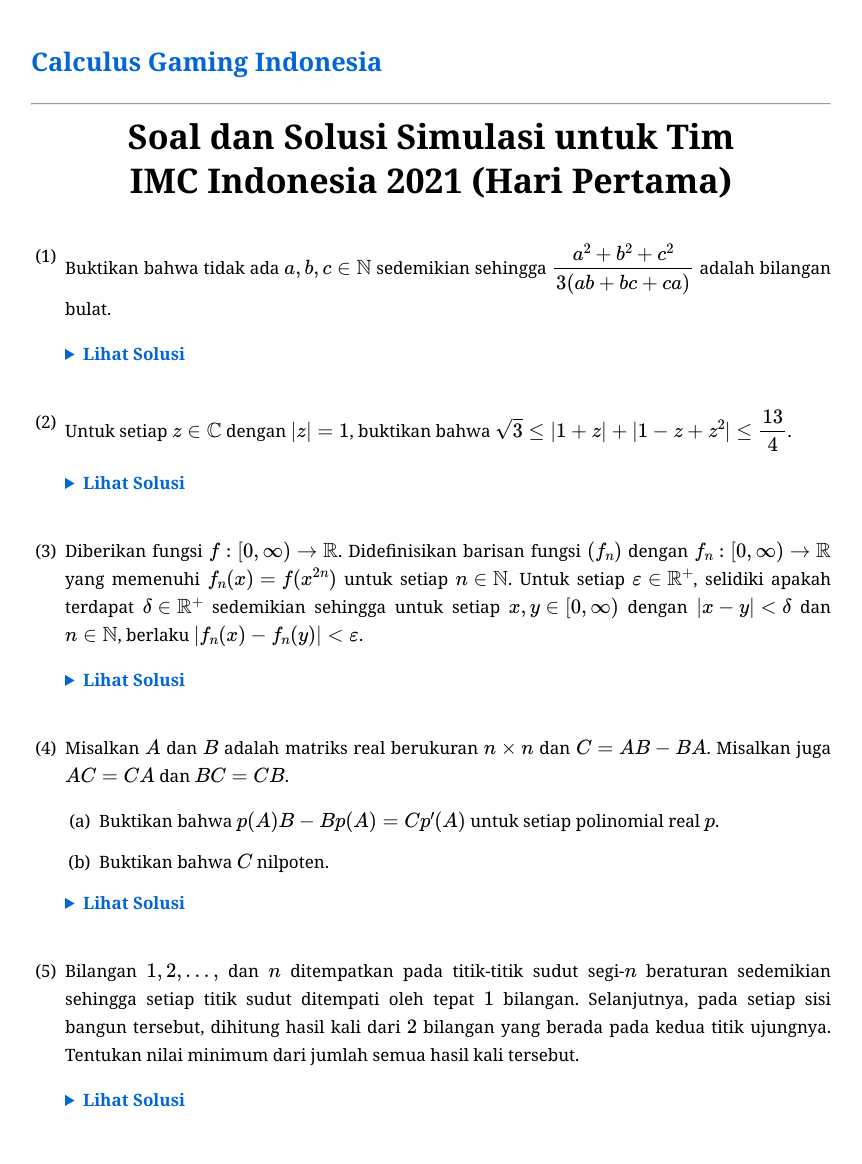
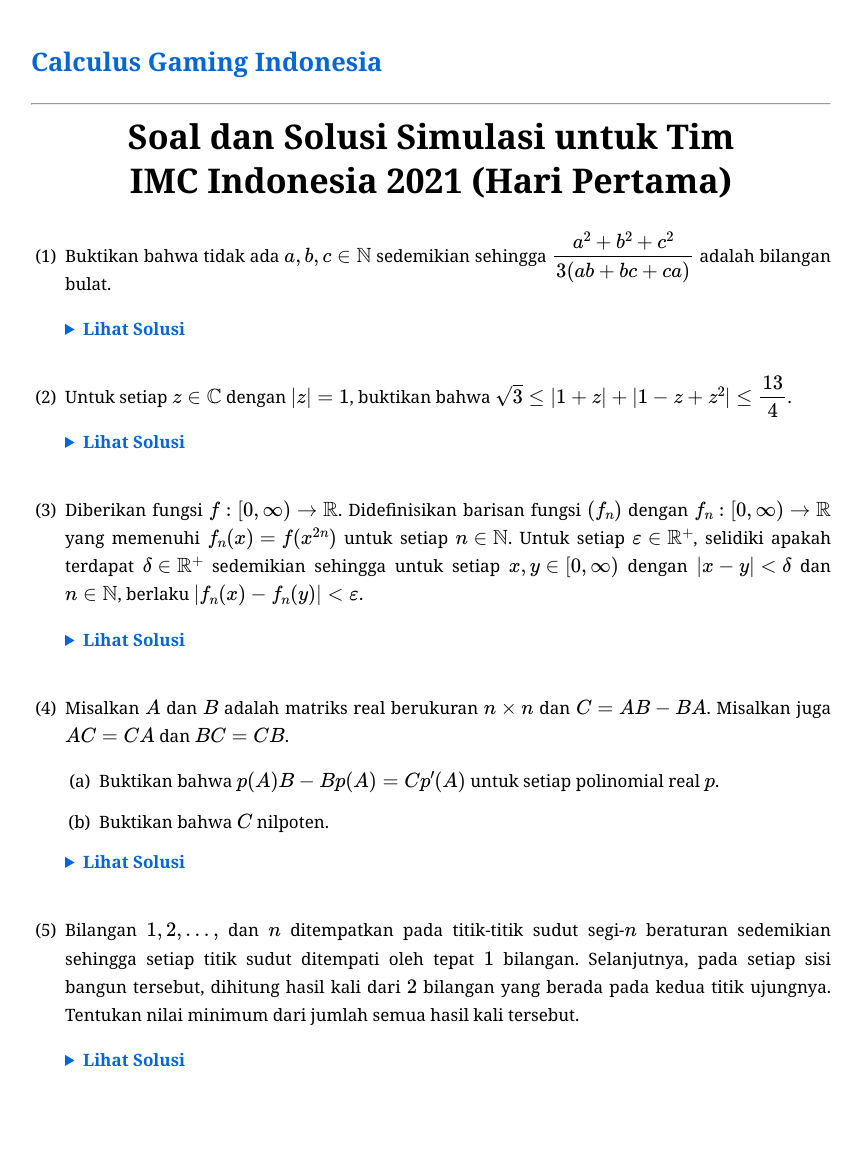
Before and after one commit to calculusgamingindonesia/calculusgamingindonesia.github.io, a Jekyll site: the page built from _posts/2026-07-02-sim-tim-imc-indo-21-1.md, in a window 1280 px wide. Shown: the whole page, without its empty margins (209-1071 px from the left). Built offline with Jekyll 4.4.1, drawn with Linux system fonts in a browser that asks for light colours; some web fonts are replaced; after the commit the page ends 1124 px from its top, so only the background shows below that.

Commit message:
Update 2026-07-02-sim-tim-imc-indo-21-1.md

```diff
--- a/_posts/2026-07-02-sim-tim-imc-indo-21-1.md
+++ b/_posts/2026-07-02-sim-tim-imc-indo-21-1.md
@@ -13,7 +13,7 @@ urutan: 15
     </h1>
 </div>
 
-1. Buktikan bahwa tidak ada $a, b, c\in\mathbb{N}$ sedemikian sehingga $\dfrac{a^2+b^2+c^2}{3(ab+bc+ca)}$ adalah bilangan bulat.
+1. Buktikan bahwa tidak ada $a, b, c\in\mathbb{N}$ sedemikian sehingga $\smash{\dfrac{a^2+b^2+c^2}{3(ab+bc+ca)}}$ adalah bilangan bulat.
 
    <details>
    <summary>Lihat Solusi</summary>
@@ -24,7 +24,7 @@ urutan: 15
    </div>
    </details>
 
-2. Untuk setiap $z\in\mathbb{C}$ dengan $\vert z\vert=1$, buktikan bahwa $\sqrt{3}\leq\vert1+z\vert+\vert1-z+z^2\vert\leq\dfrac{13}{4}$.
+2. Untuk setiap $z\in\mathbb{C}$ dengan $\vert z\vert=1$, buktikan bahwa $\smash{\sqrt{3}\leq\vert1+z\vert+\vert1-z+z^2\vert\leq\dfrac{13}{4}}$.
 
    <details>
    <summary>Lihat Solusi</summary>
```
